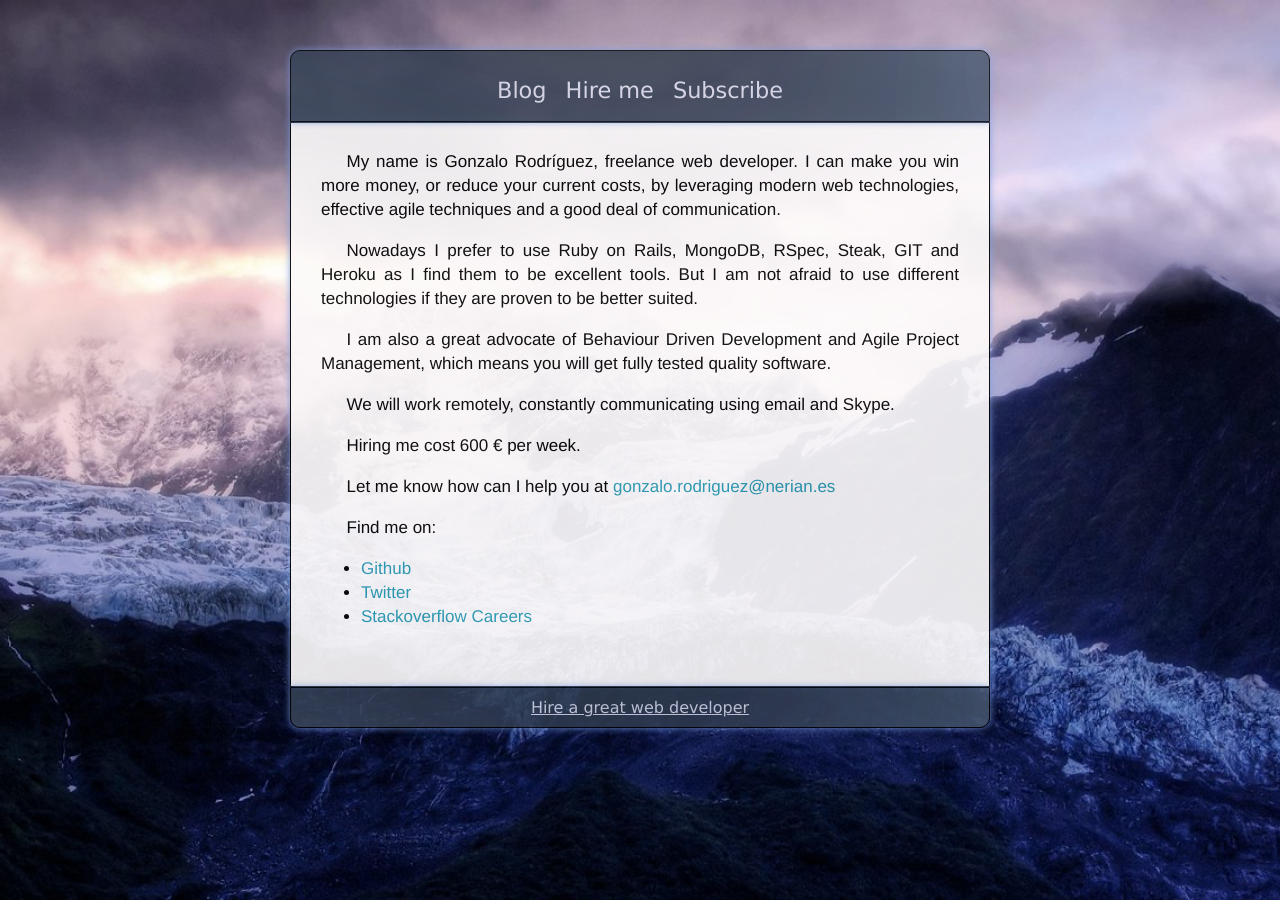
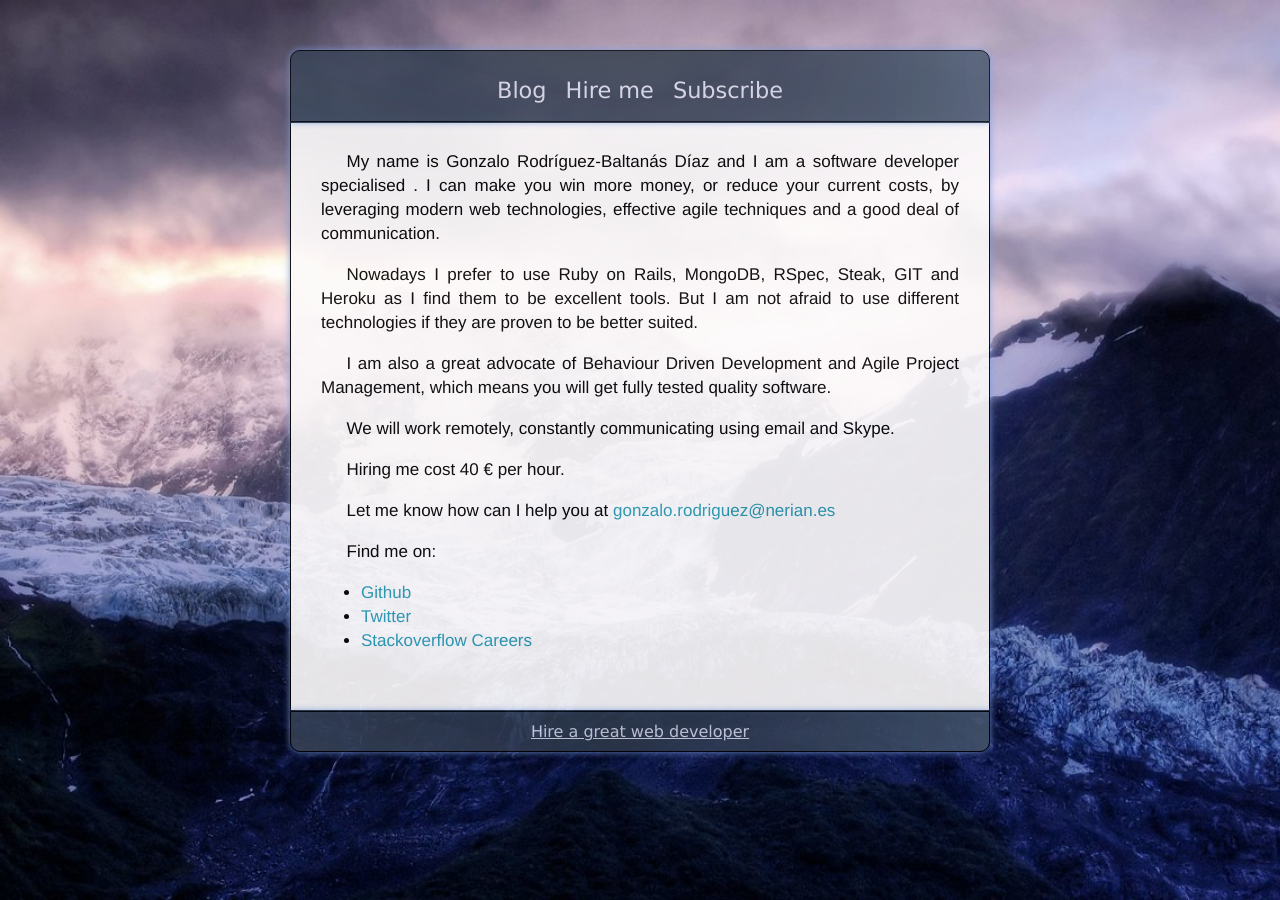
Before and after one commit to davidcoallier/nerian.github.com, a Jekyll site: the page built from about.markdown, in a window 1280 px wide. Built offline with Jekyll 4.4.1, drawn with Linux system fonts in a browser that asks for light colours.

Commit message:
Adjust price

```diff
--- a/about.markdown
+++ b/about.markdown
@@ -3,7 +3,7 @@ layout: master
 title: About me
 ---
 
-My name is Gonzalo Rodríguez, freelance web developer. I can make you win more money, or reduce your current costs, by leveraging modern web technologies, effective agile techniques and a good deal of communication.
+My name is Gonzalo Rodríguez-Baltanás Díaz and I am a software developer specialised . I can make you win more money, or reduce your current costs, by leveraging modern web technologies, effective agile techniques and a good deal of communication.
 
 Nowadays I prefer to use Ruby on Rails, MongoDB, RSpec, Steak, GIT and Heroku as I find them to be excellent tools. But I am not afraid to use different technologies if they are proven to be better suited.
 
@@ -11,7 +11,7 @@ I am also a great advocate of Behaviour Driven Development and Agile Project Man
 
 We will work remotely, constantly communicating using email and Skype.
 
-Hiring me cost 600 € per week.
+Hiring me cost 40 € per hour.
 
 Let me know how can I help you at <a href="mailto:gonzalo.rodriguez@nerian.es">gonzalo.rodriguez@nerian.es</a>
 
```
Also changed, not shown: 2 other files.
